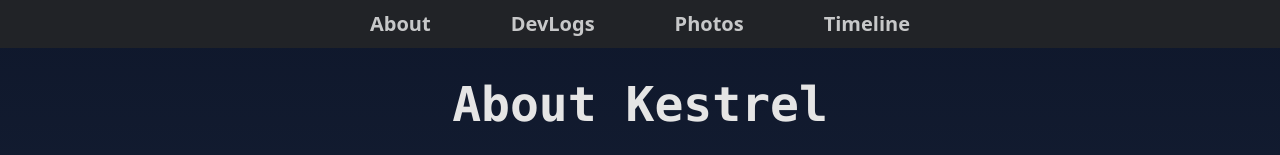
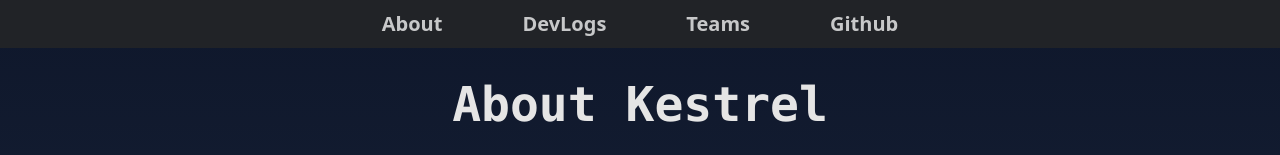
Before and after one commit to KestrelWebsite/KestrelUCF, a React (Vite) app: page /KestrelUCF/about in a window 1280 px wide. Shown: the top 155 px of the page. Built offline with nearby package versions, Linux system fonts and the light colour scheme.

Commit message:
Finally Posted
Website has been posted to Github Pages

```diff
--- a/package.json
+++ b/package.json
@@ -10,7 +10,8 @@
     "postbuild": "echo > dist/.nojekyll",
     "lint": "eslint .",
     "preview": "vite preview",
-    "deploy": "gh-pages -d dist --dotfiles"
+    "deploy": "gh-pages -d dist --dotfiles",
+    "build-deploy": "npm run build && npm run deploy"
   },
   "dependencies": {
     "@tailwindcss/vite": "^4.0.17",
--- a/src/components/NavBar/NavBar.tsx
+++ b/src/components/NavBar/NavBar.tsx
@@ -8,8 +8,8 @@ export default function NavBar() {
         <div className=" w-full flex justify-center items-center gap-20 py-2">
           <NavBarLink label="About" />
           <NavBarLink label="DevLogs" />
-          <NavBarLink label="Photos" />
-          <NavBarLink label="Timeline" />
+          <NavBarLink label="Teams" />
+          <NavBarLink label="Github" externalHref="https://github.com/yourusername/yourrepo" />
         </div>
       </header>
     </nav>
--- a/src/pages/HomePage.tsx
+++ b/src/pages/HomePage.tsx
@@ -9,7 +9,7 @@ const HomePage = () => {
         autoPlay
         className="absolute w-full h-full object-cover z-20"
       >
-        <source src="/droneshot.mp4" type="video/mp4" />
+        <source src="/KestrelUCF/droneshot.mp4" type="video/mp4" />
       </video>
       <section className="relative w-full h-full z-30 flex justify-center items-center">
         <Pilot />
--- /dev/null
+++ b/src/pages/Teams.tsx
@@ -0,0 +1,5 @@
+const Teams = () => {
+    return <div>TEAMS</div>;
+  };
+
+  export default Teams;
--- a/src/pages/routes.tsx
+++ b/src/pages/routes.tsx
@@ -3,6 +3,10 @@ import HomePage from "./HomePage";
 import Layout from "../Layout";
 import About from "./About";
 import Devlogs from "./Devlogs";
+import Teams from "./Teams";
+
+//Club Websites:
+  //http://charginknights.com/
 
 const router = createBrowserRouter(
   [
@@ -13,6 +17,7 @@ const router = createBrowserRouter(
         { index: true, element: <HomePage /> },
         { path: "about", element: <About /> },
         { path: "devlogs", element: <Devlogs /> },
+        { path: "teams", element: <Teams />}
       ],
     },
   ],
```
Also changed, not shown: public/CK/CK_logo.png (added), public/CK/CK_logo_interactive.jpg (added), src/pages/Photos.tsx (deleted), src/pages/Timeline.tsx (deleted), 3 other files (tests, documents, lock files or other folders).
